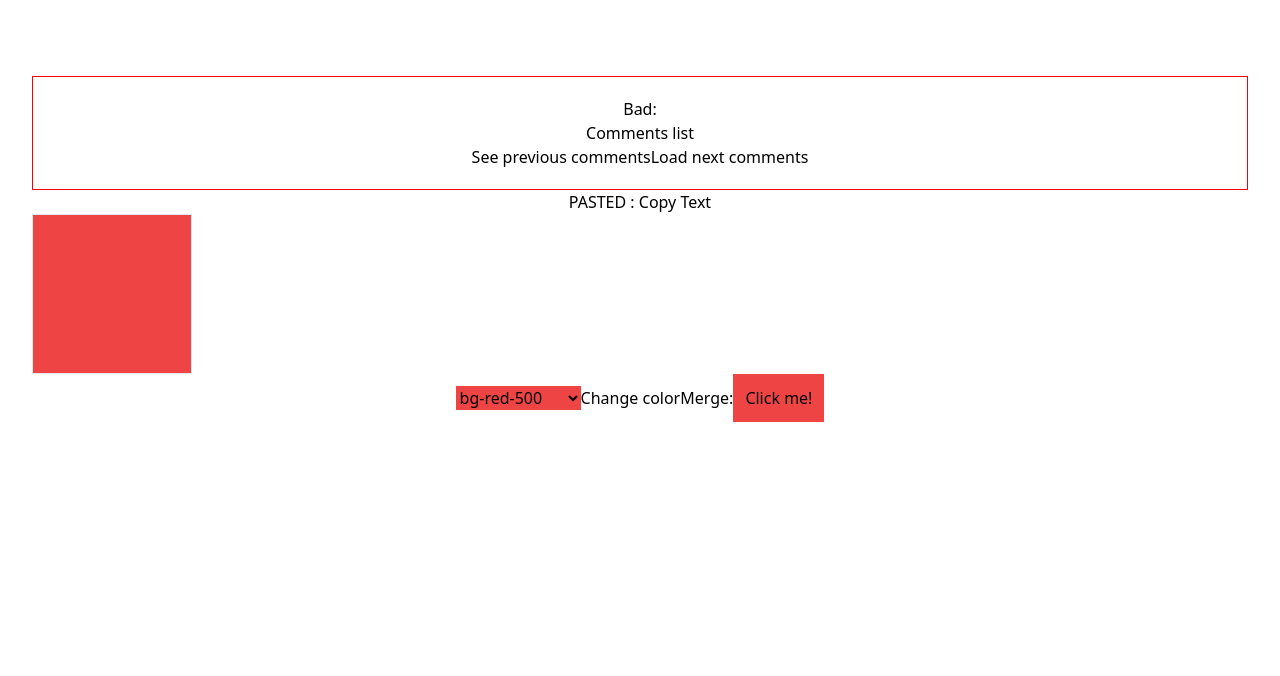
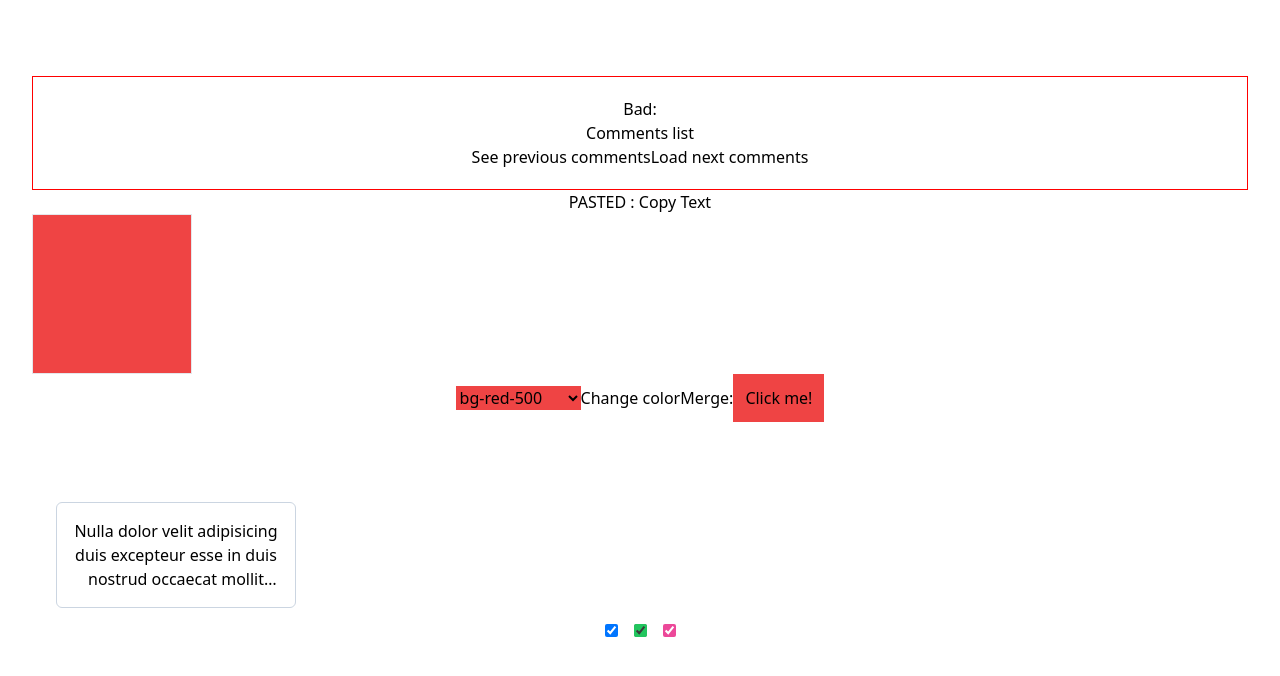
Before and after one commit to amaben2020/react-ts-components, a React (Vite) app: page / in a window 1280 px wide. Shown: the top 676 px of the page. Built offline with nearby package versions, Linux system fonts and the light colour scheme.

Commit message:
advanced tailwind

```diff
--- a/src/App.tsx
+++ b/src/App.tsx
@@ -4,7 +4,9 @@ import Debounce from "./components/debounce";
 import { useDebounce } from "./components/debounce/hook/useDebounce";
 import { Comments } from "./components/reusability/bad/comments";
 import { Works } from "./styles/tailwind/dynamic-u-c/Works";
+import InputUnstyleable from "./styles/tailwind/input";
 import { SpecialButton } from "./styles/tailwind/merge";
+import { Truncate } from "./styles/truncate";
 
 function App() {
   const { handleChange, value } = useDebounce();
@@ -49,6 +51,8 @@ function App() {
         <Works />
         Merge:
         <SpecialButton className="p-3" />
+        <Truncate />
+        <InputUnstyleable />
       </div>
     </>
   );
--- /dev/null
+++ b/src/styles/tailwind/input/index.tsx
@@ -0,0 +1,12 @@
+const InputUnstyleable = () => {
+  return (
+    <>
+      <input type="checkbox" checked />
+      <input type="checkbox" checked className="accent-green-500 p-4 m-4" />
+
+      <input type="checkbox" className="accent-pink-500" checked />
+    </>
+  );
+};
+
+export default InputUnstyleable;
--- /dev/null
+++ b/src/styles/truncate/index.tsx
@@ -0,0 +1,15 @@
+export const Truncate = () => {
+  return (
+    <article className="mt-20 border border-slate-300 rounded-md p-4 ml-6 text-black w-60">
+      <p className="line-clamp-3">
+        Nulla dolor velit adipisicing duis excepteur esse in duis nostrud
+        occaecat mollit incididunt deserunt sunt. Ut ut sunt laborum ex occaecat
+        eu tempor labore enim adipisicing minim ad. Est in quis eu dolore
+        occaecat excepteur fugiat dolore nisi aliqua fugiat enim ut cillum.
+        Labore enim duis nostrud eu. Est ut eiusmod consequat irure quis
+        deserunt ex. Enim laboris dolor magna pariatur. Dolor et ad sint
+        voluptate sunt elit mollit officia ad enim sit consectetur enim.
+      </p>
+    </article>
+  );
+};
```
Also changed, not shown: 1 other file (tests, documents, lock files or other folders).
